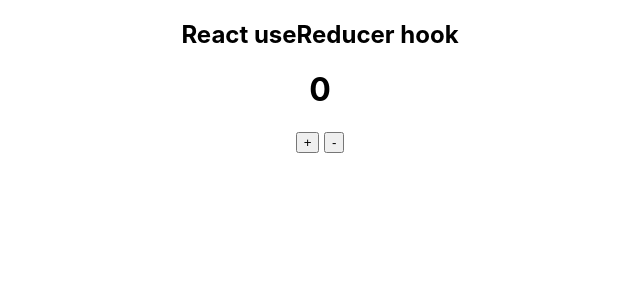
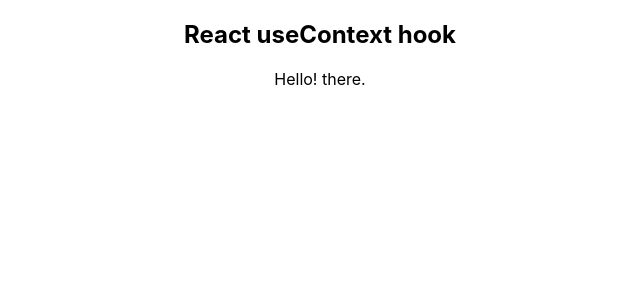
Before and after one commit to mnaresh2012/reactHooks, a React (Create React App) app in the folder react-hooks/: page / in a window 1280 px wide. Shown: the top 300 px of the page, without its empty margins (320-960 px from the left). Built offline with nearby package versions, Linux system fonts and the light colour scheme.

Commit message:
added the useContext Hook

```diff
--- a/react-hooks/src/App.tsx
+++ b/react-hooks/src/App.tsx
@@ -5,6 +5,7 @@ import {Timer} from './hooks/useState';
 import {SelectingEl} from './hooks/useRef';
 import UseEffectComponent from './hooks/useEffect';
 import {UseReducerComponent} from './hooks/useReducer';
+import {UseContextComponent} from './hooks/useContext';
 
 function App() {
   return (
@@ -12,7 +13,8 @@ function App() {
       {/* <Timer title =  'React useState Hook'/> */}
       {/* <SelectingEl title='React useRef and useEffect Hook' /> */}
       {/* <UseEffectComponent title='React useEffect and useLayoutEffect' /> */}
-      <UseReducerComponent title='React useReducer hook'/>
+      {/* <UseReducerComponent title='React useReducer hook'/> */}
+      <UseContextComponent title='React useContext hook' />
     </div>
   );
 }
--- /dev/null
+++ b/react-hooks/src/hooks/useContext.tsx
@@ -0,0 +1,35 @@
+import { createContext, useContext } from 'react';
+
+interface UseContextComponentProps {
+    title: string;
+}
+
+export const AppContext = createContext(null);
+export const UseContextComponent = ({title}:UseContextComponentProps) => {
+    return (
+        <>
+            <h2>{title}</h2>
+            <AppContext.Provider value={{title: 'Hello! there.'}}>
+                <LevelOneComponent />
+            </AppContext.Provider>
+        </>
+    );
+}
+
+
+const LevelOneComponent = () => {
+    return (
+        <div>
+            <LevelTwoComponent />
+        </div>
+    );
+}
+
+const LevelTwoComponent = () => {
+    const {title} = useContext(AppContext);
+    return (
+        <>
+            <p>{title}</p>
+        </>
+    );
+}
```
